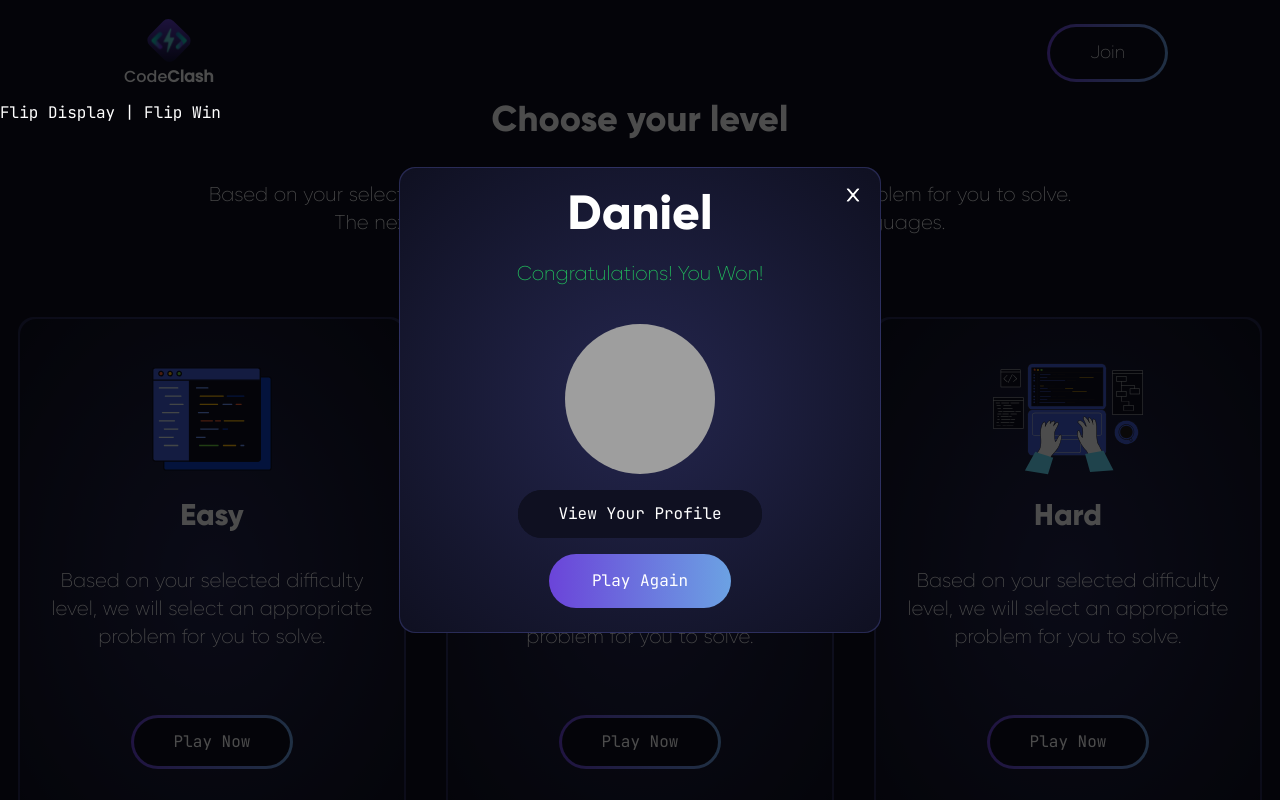
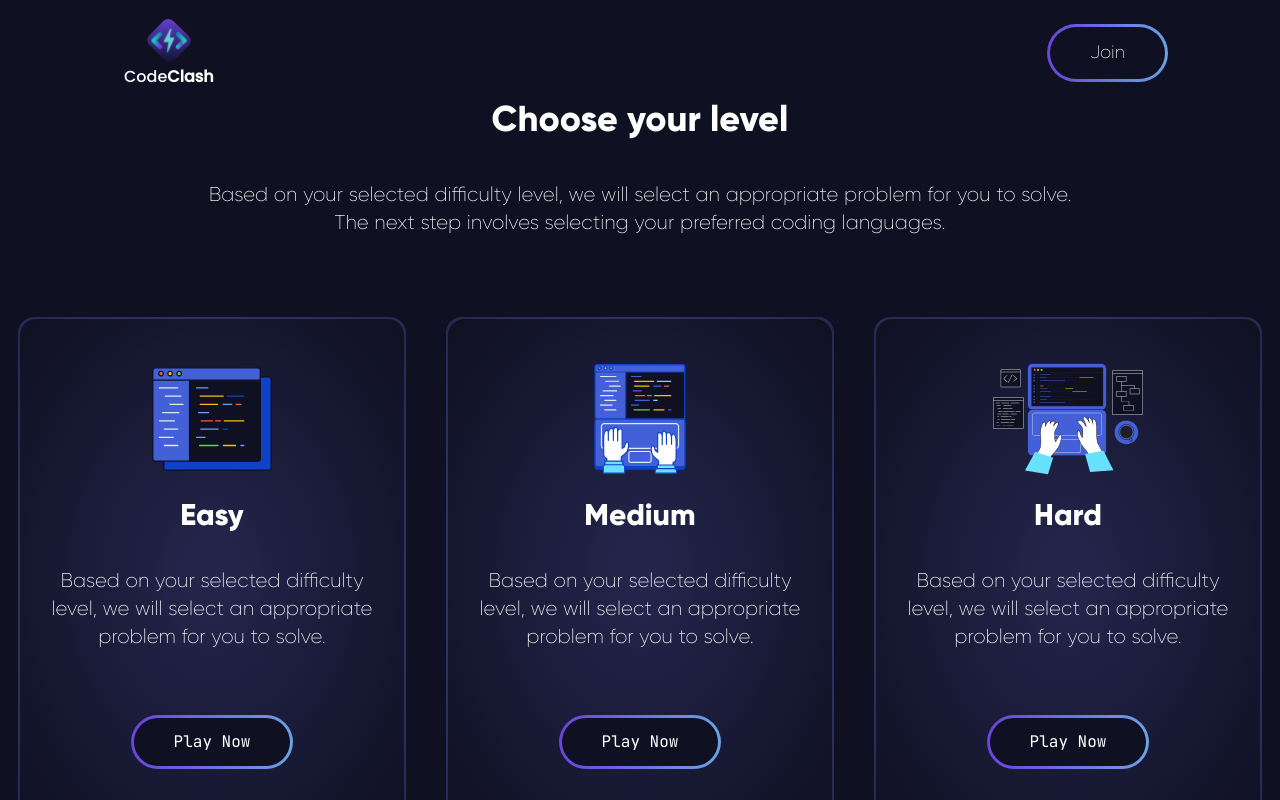
Before and after one commit to upe-webdev-2/codeclash-frontend, a Next.js app: page /menu in a window 1280 px wide. Shown: the top 800 px of the page. Built offline with nearby package versions, Linux system fonts and the light colour scheme; no server answers; grey boxes are pictures that could not be loaded.

Commit message:
removed dev buttons

```diff
--- a/src/pages/menu.tsx
+++ b/src/pages/menu.tsx
@@ -29,34 +29,6 @@ const Dom = () => {
     <>
       <div className="w-screen">
         <Navbar />
-        <div className="fixed z-[100]">
-          <button
-            onClick={() => {
-              setDisplayModal(!displayModal);
-            }}
-          >
-            Flip Display
-          </button>{" "}
-          |{" "}
-          <button
-            onClick={() => {
-              setDidIWin(!didIWin);
-            }}
-          >
-            Flip Win
-          </button>
-        </div>
-        <ConclusionModal
-          displayModal={displayModal}
-          setDisplayModal={setDisplayModal}
-          name={"Daniel"}
-          profileImage={
-            useSession()?.data?.user?.image ||
-            "https://avatars.githubusercontent.com/u/83048344?v=4"
-          }
-          didIWin={didIWin}
-        />
-
         {isLoading ? (
           <Loading onCancel={cancelSearchForGame} />
         ) : (
```
